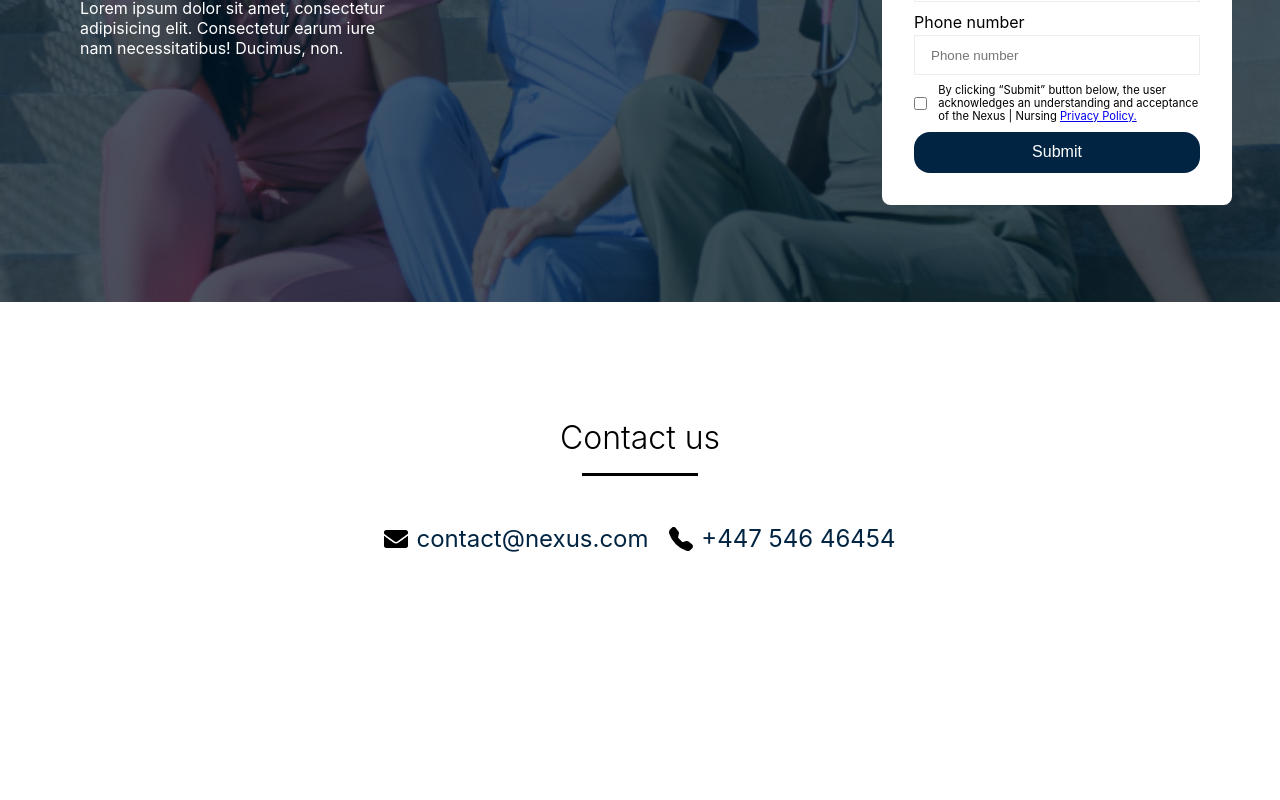
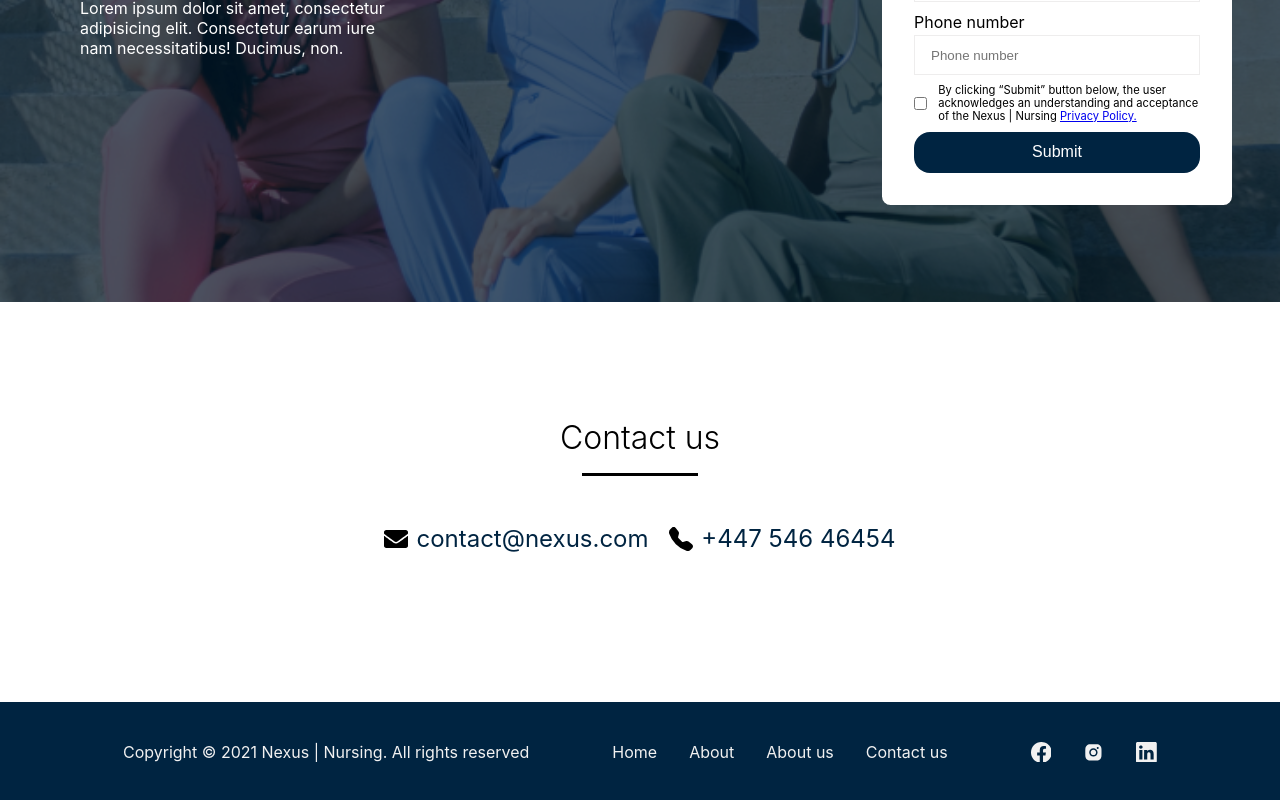
Before and after one commit to eakogwu/nexus, a React (Create React App) app: page / in a window 1280 px wide. Shown: the part 1804-2604 px from the top of the page. Before the commit the page ends 2506 px from the top, so only its background shows below. Built offline with nearby package versions, Linux system fonts and the light colour scheme.

Commit message:
completed footer design

```diff
--- a/public/index.html
+++ b/public/index.html
@@ -24,7 +24,7 @@
       work correctly both with client-side routing and a non-root public URL.
       Learn how to configure a non-root public URL by running `npm run build`.
     -->
-    <title>React App</title>
+    <title>Nexus|Nursing</title>
   </head>
   <body>
     <noscript>You need to enable JavaScript to run this app.</noscript>
--- a/src/components/Footer.jsx
+++ b/src/components/Footer.jsx
@@ -1,13 +1,83 @@
 import React from 'react';
+import styled from "styled-components";
+import { BsLinkedin, BsFacebook } from "react-icons/bs";
+import { AiFillInstagram } from "react-icons/ai";
+import {Link} from "react-router-dom";
 
-const Footer = () => {
+const Footer = (props) => {
+
   return (
-    <div>
+    <FooterContainer>
+      <span>Copyright &copy; 2021 Nexus | Nursing. All rights reserved</span>
+      <ul className="links">
+        <li>
+          <Link to="/">Home</Link>
+        </li>
+        <li>
+          <Link to="/services">About</Link>
+        </li>
+        <li>
+          <Link to="/about">About us</Link>
+        </li>
+        <li>
+          <Link to="/contact">Contact us</Link>
+        </li>
+      </ul>
+      <ul className="social__links">
+        <li>
+          <BsFacebook />
+        </li>
+        <li>
+          <AiFillInstagram />
+        </li>
+        <li>
+          <BsLinkedin />
+        </li>
+      </ul>
+    </FooterContainer>
 
-    </div>
   );
-};
 
+}
 
+const FooterContainer = styled.footer`
+  display: flex;
+  justify-content: space-evenly;
+  background-color: #002441;
+  color: #f1f1f1;
+  padding: 2.5rem;
+  ul {
+    display: flex;
+    list-style-type: none;
+    gap: 2rem;
+    li {
+      a {
+        text-decoration: none;
+        color: #f1f1f1;
+        transition: 0.3s ease-in-out;
+        &:hover {
+          color: #EEF8F3;
+        }
+      }
+      svg {
+        font-size: 1.3rem;
+        transition: 0.3s ease-in-out;
+        &:hover {
+          color: #EEF8F3;
+        }
+      }
+    }
+  }
+  @media screen and (min-width: 280px) and (max-width: 1024px) {
+    flex-direction: column;
+    gap: 2rem;
+    ul {
+      flex-direction: column;
+    }
+    .social__links {
+      flex-direction: row;
+    }
+  }
+`
 
 export default Footer;
```
